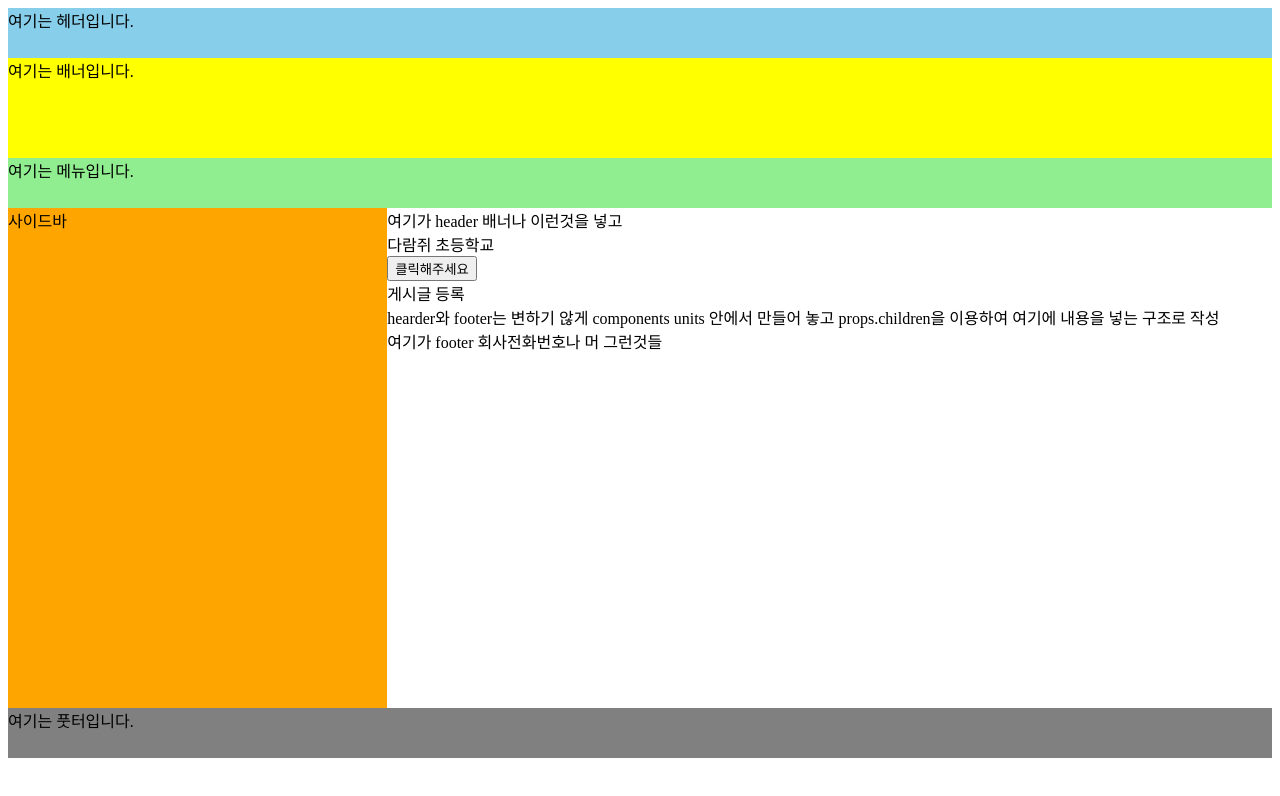
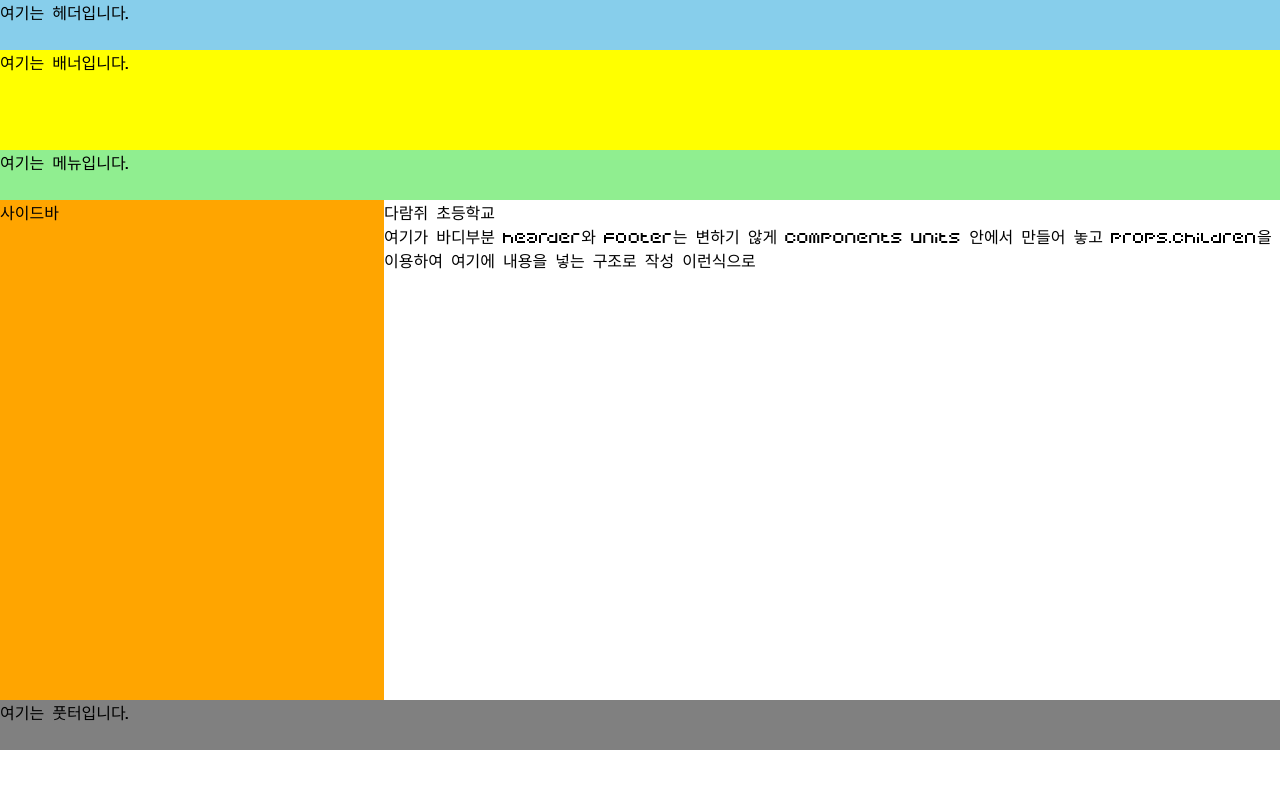
Before and after one commit to happyssun/codecamp_class, a Next.js app: page /13-props-children in a window 1280 px wide. Shown: the top 796 px of the page. Built offline with nearby package versions, Linux system fonts and the light colour scheme.

Commit message:
23.04.11

```diff
--- a/pages/13-props-children/index.tsx
+++ b/pages/13-props-children/index.tsx
@@ -4,11 +4,12 @@ export default function PropsChildrenPage() {
   return (
     <Layout school="다람쥐 초등학교">
       {/* <input type="text" /> */}
-      <button>클릭해주세요</button>
-      <div>게시글 등록</div>
+      {/* <button>클릭해주세요</button>
+      <div>게시글 등록</div> */}
       <div>
-        hearder와 footer는 변하기 않게 components units 안에서 만들어 놓고
-        props.children을 이용하여 여기에 내용을 넣는 구조로 작성
+        여기가 바디부분 hearder와 footer는 변하기 않게 components units 안에서
+        만들어 놓고 props.children을 이용하여 여기에 내용을 넣는 구조로 작성
+        이런식으로
       </div>
     </Layout>
   );
--- a/pages/_app.tsx
+++ b/pages/_app.tsx
@@ -1,20 +1,44 @@
-import { ApolloProvider, ApolloClient, InMemoryCache } from "@apollo/client";
+import { Global } from "@emotion/react";
 import { AppProps } from "next/app";
+import ApolloSetting from "../src/components/commons/apollo";
 import Layout from "../src/components/commons/layout";
+import { globalStyles } from "../src/components/commons/styles/globalStyles";
 
 function App({ Component }: AppProps) {
-  const client = new ApolloClient({
-    uri: "http://practice.codebootcamp.co.kr/graphql",
-    cache: new InMemoryCache(),
-  });
+  // const client = new ApolloClient({
+  //   uri: "http://practice.codebootcamp.co.kr/graphql",
+  //   cache: new InMemoryCache(),
+  // });
 
   return (
-    <ApolloProvider client={client}>
-      <Layout>
-        <Component />
-      </Layout>
-    </ApolloProvider>
+    <ApolloSetting>
+      <>
+        <Global styles={globalStyles} />
+        <Layout>
+          <Component />
+        </Layout>
+      </>
+    </ApolloSetting>
+
+    // <ApolloProvider client={client}>
+    //   <Layout>
+    //     <Component />
+    //   </Layout>
+    // </ApolloProvider>
   );
 }
 
 export default App;
+
+// component를 layout으로 감싸줘서 페이지 전체의 레이아웃을 지정
+// 모든 페이지 안에 Layout이 들어옴 그 레이아웃안에 내용이 들어가는 것임
+
+/* 나중에 app.tsx 부분에 이런저런 프로바이더들이 들어옴
+그렇기 때문에 이런것들을 정리해줌 - 주석처리한 부분들
+( apollo는  grahpql API를 사용하게 해주는 도구
+  apolloprovider 여기 안에서만 useMutation이런것이 사용가능
+)
+: 결론적으로는 app실행이 되면 ApolloProvider가 보이게 되는 것
+: 더이상 가장 기본인 app.tsx은 정리가 되고 필요한 설정들은 찾아들어가서 보면됨
+
+*/
--- /dev/null
+++ b/src/components/commons/apollo/index.tsx
@@ -0,0 +1,21 @@
+import { ApolloProvider, ApolloClient, InMemoryCache } from "@apollo/client";
+
+interface IApolloSettingProps {
+  children: JSX.Element;
+}
+
+export default function ApolloSetting(props: IApolloSettingProps) {
+  const client = new ApolloClient({
+    uri: "http://practice.codebootcamp.co.kr/graphql",
+    cache: new InMemoryCache(),
+  });
+
+  // prettier-ignore
+  return (
+    <ApolloProvider client={client}>
+      {props.children}
+    </ApolloProvider>
+  )
+}
+
+// 자동적용되는 프리티어 방지
--- /dev/null
+++ b/src/components/commons/styles/globalStyles.ts
@@ -0,0 +1,18 @@
+import { css } from "@emotion/react";
+
+export const globalStyles = css`
+  * {
+    box-sizing: border-box;
+    margin: 0;
+    font-size: 16px;
+    font-family: "myfont";
+  }
+  @font-face {
+    font-family: "myfont";
+    src: url("/fonts/scifibit.ttf");
+  }
+`;
+
+/*
+폰트 적용하기
+*/
--- a/src/components/units/13-props-children/index.tsx
+++ b/src/components/units/13-props-children/index.tsx
@@ -6,10 +6,10 @@ interface IProps {
 export default function Layout(props: IProps) {
   return (
     <>
-      <div>여기가 header 배너나 이런것을 넣고</div>
+      {/* <div>여기가 header!! 배너나 이런것을 넣고</div> */}
       <div>{props.school}</div>
       <div>{props.children}</div>
-      <div>여기가 footer 회사전화번호나 머 그런것들</div>
+      {/* <div>여기가 footer!! 회사전화번호나 머 그런것들</div> */}
     </>
   );
 }
@@ -23,4 +23,5 @@ export default function Layout(props: IProps) {
 </Layout>
 
 결론적으로 모든 componet들은 Layout에 들어가서 보여지게 되는것
+
 */
--- a/styles/Home.module.css
+++ b/styles/Home.module.css
@@ -97,7 +97,7 @@
 
 .center::before,
 .center::after {
-  content: '';
+  content: "";
   left: 50%;
   position: absolute;
   filter: blur(45px);
@@ -125,7 +125,7 @@
 
 .thirteen::before,
 .thirteen::after {
-  content: '';
+  content: "";
   position: absolute;
   z-index: -1;
 }
--- a/styles/globals.css
+++ /dev/null
@@ -1,107 +0,0 @@
-:root {
-  --max-width: 1100px;
-  --border-radius: 12px;
-  --font-mono: ui-monospace, Menlo, Monaco, 'Cascadia Mono', 'Segoe UI Mono',
-    'Roboto Mono', 'Oxygen Mono', 'Ubuntu Monospace', 'Source Code Pro',
-    'Fira Mono', 'Droid Sans Mono', 'Courier New', monospace;
-
-  --foreground-rgb: 0, 0, 0;
-  --background-start-rgb: 214, 219, 220;
-  --background-end-rgb: 255, 255, 255;
-
-  --primary-glow: conic-gradient(
-    from 180deg at 50% 50%,
-    #16abff33 0deg,
-    #0885ff33 55deg,
-    #54d6ff33 120deg,
-    #0071ff33 160deg,
-    transparent 360deg
-  );
-  --secondary-glow: radial-gradient(
-    rgba(255, 255, 255, 1),
-    rgba(255, 255, 255, 0)
-  );
-
-  --tile-start-rgb: 239, 245, 249;
-  --tile-end-rgb: 228, 232, 233;
-  --tile-border: conic-gradient(
-    #00000080,
-    #00000040,
-    #00000030,
-    #00000020,
-    #00000010,
-    #00000010,
-    #00000080
-  );
-
-  --callout-rgb: 238, 240, 241;
-  --callout-border-rgb: 172, 175, 176;
-  --card-rgb: 180, 185, 188;
-  --card-border-rgb: 131, 134, 135;
-}
-
-@media (prefers-color-scheme: dark) {
-  :root {
-    --foreground-rgb: 255, 255, 255;
-    --background-start-rgb: 0, 0, 0;
-    --background-end-rgb: 0, 0, 0;
-
-    --primary-glow: radial-gradient(rgba(1, 65, 255, 0.4), rgba(1, 65, 255, 0));
-    --secondary-glow: linear-gradient(
-      to bottom right,
-      rgba(1, 65, 255, 0),
-      rgba(1, 65, 255, 0),
-      rgba(1, 65, 255, 0.3)
-    );
-
-    --tile-start-rgb: 2, 13, 46;
-    --tile-end-rgb: 2, 5, 19;
-    --tile-border: conic-gradient(
-      #ffffff80,
-      #ffffff40,
-      #ffffff30,
-      #ffffff20,
-      #ffffff10,
-      #ffffff10,
-      #ffffff80
-    );
-
-    --callout-rgb: 20, 20, 20;
-    --callout-border-rgb: 108, 108, 108;
-    --card-rgb: 100, 100, 100;
-    --card-border-rgb: 200, 200, 200;
-  }
-}
-
-* {
-  box-sizing: border-box;
-  padding: 0;
-  margin: 0;
-}
-
-html,
-body {
-  max-width: 100vw;
-  overflow-x: hidden;
-}
-
-body {
-  color: rgb(var(--foreground-rgb));
-  background: linear-gradient(
-      to bottom,
-      transparent,
-      rgb(var(--background-end-rgb))
-    )
-    rgb(var(--background-start-rgb));
-}
-
-a {
-  color: inherit;
-  text-decoration: none;
-}
-
-@media (prefers-color-scheme: dark) {
-  html {
-    color-scheme: dark;
-  }
-}
```
Also changed, not shown: src/components/commons/layout/index.tsx (+16 -3 lines), public/fonts/scifibit.ttf (added).
